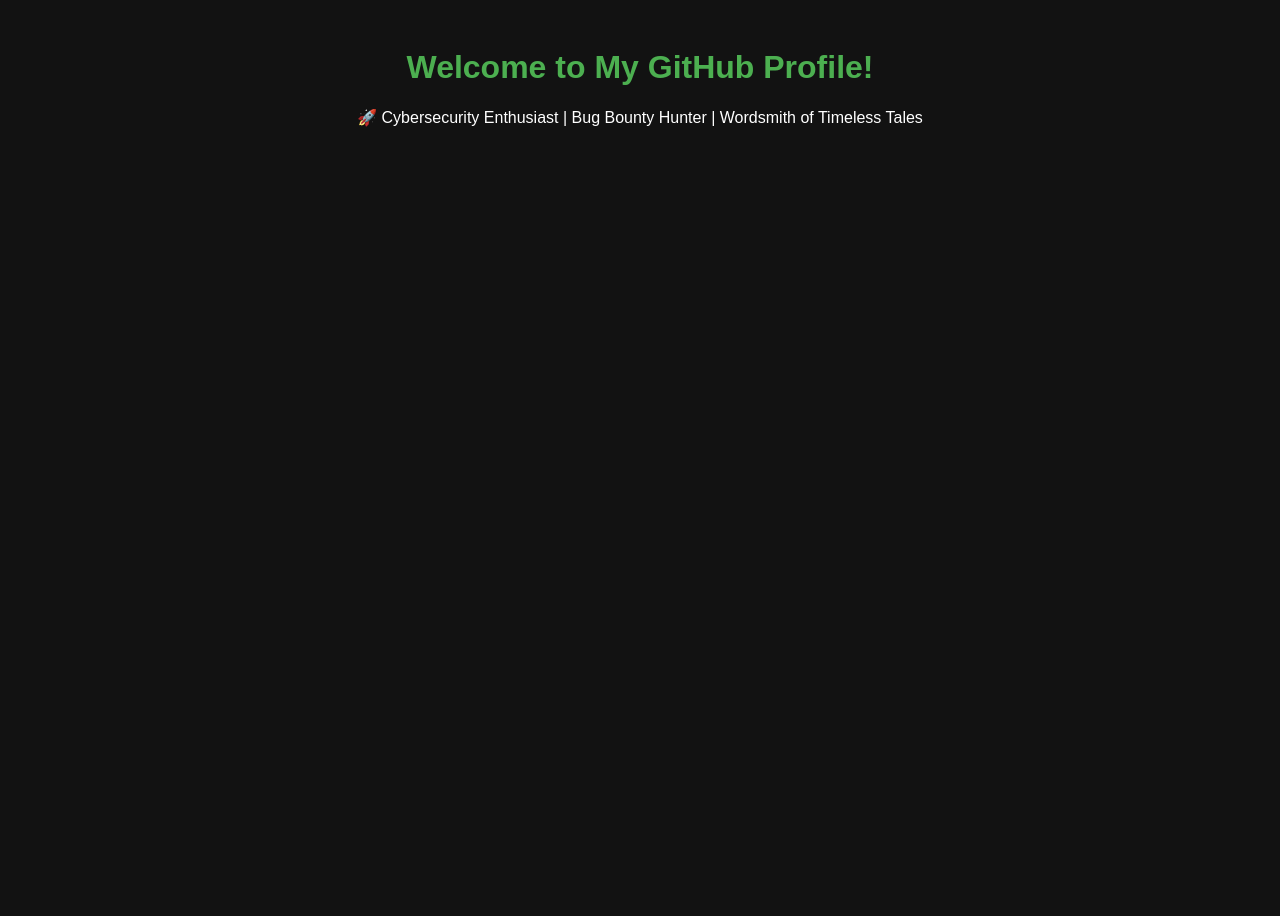
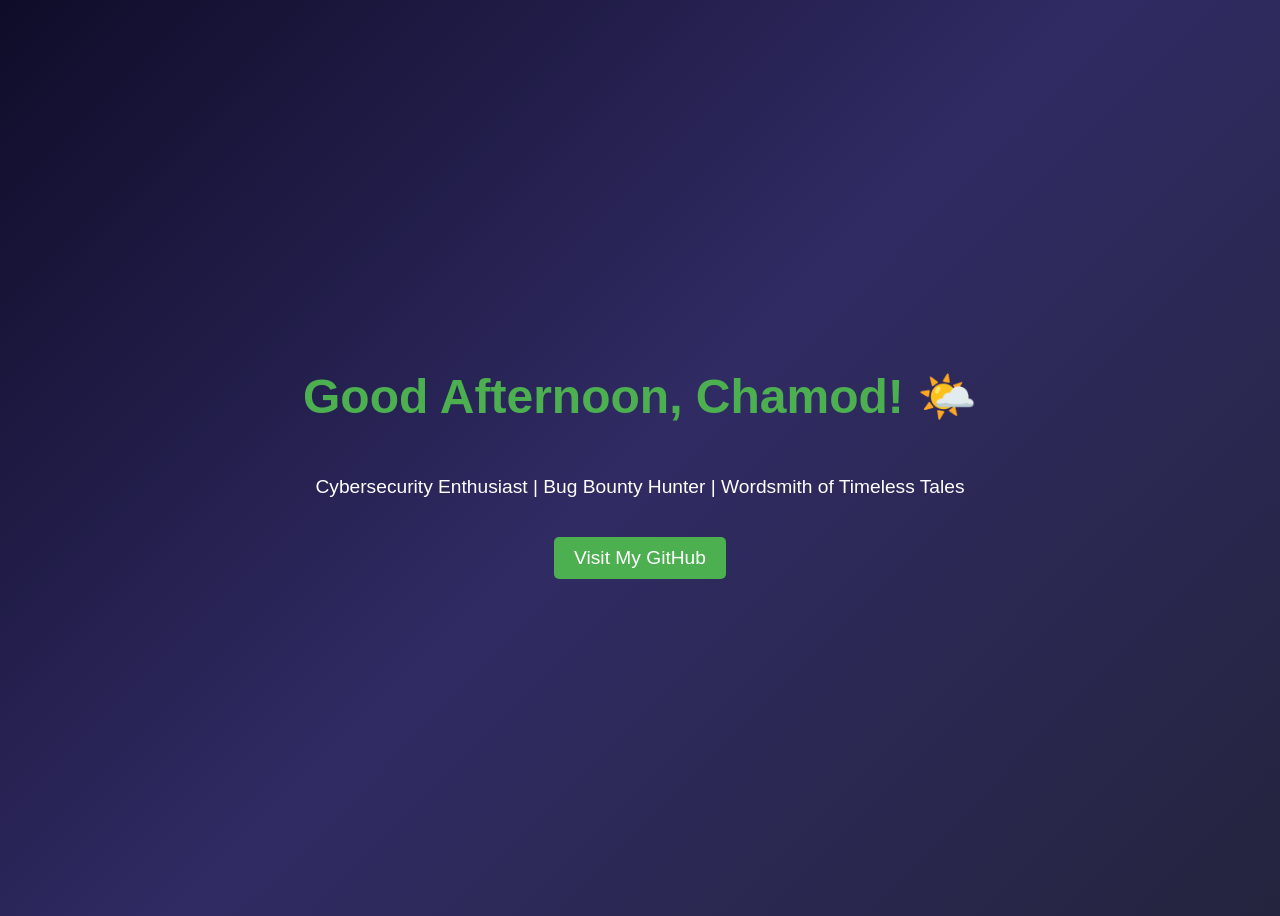
Before and after one commit to RomanVanHalen/RomanVanHalen, a plain HTML site: page index.html in a window 1280 px wide. Before the commit the page ends 800 px from the top, so only its background shows below. Drawn offline with Linux system fonts and the light colour scheme.

Commit message:
Added JavaScript file for dynamic greeting

```diff
--- a/index.html
+++ b/index.html
@@ -6,19 +6,65 @@
     <title>Chamod's GitHub Profile</title>
     <style>
         body {
-            font-family: Arial, sans-serif;
-            background-color: #121212;
+            font-family: 'Poppins', sans-serif;
+            background: linear-gradient(135deg, #0f0c29, #302b63, #24243e);
             color: white;
             text-align: center;
-            padding: 20px;
+            padding: 50px;
+            height: 100vh;
+            display: flex;
+            flex-direction: column;
+            justify-content: center;
+            align-items: center;
         }
         h1 {
+            font-size: 3rem;
             color: #4CAF50;
+            animation: fadeIn 2s ease-in-out;
+        }
+        p {
+            font-size: 1.2rem;
+            animation: fadeIn 3s ease-in-out;
+        }
+        @keyframes fadeIn {
+            from { opacity: 0; transform: translateY(-10px); }
+            to { opacity: 1; transform: translateY(0); }
+        }
+        .btn {
+            margin-top: 20px;
+            padding: 10px 20px;
+            background-color: #4CAF50;
+            border: none;
+            color: white;
+            font-size: 1.2rem;
+            cursor: pointer;
+            transition: 0.3s;
+            border-radius: 5px;
+        }
+        .btn:hover {
+            background-color: #45a049;
+            transform: scale(1.05);
         }
     </style>
 </head>
 <body>
-    <h1>Welcome to My GitHub Profile!</h1>
-    <p>🚀 Cybersecurity Enthusiast | Bug Bounty Hunter | Wordsmith of Timeless Tales</p>
+    <h1>Welcome to My GitHub Profile! 🚀</h1>
+    <p>Cybersecurity Enthusiast | Bug Bounty Hunter | Wordsmith of Timeless Tales</p>
+    <button class="btn" onclick="window.location.href='https://github.com/Chamod87'">Visit My GitHub</button>
+<script>
+    function greetUser() {
+        let hour = new Date().getHours();
+        let greeting;
+        if (hour < 12) {
+            greeting = "Good Morning, Chamod! ☀️";
+        } else if (hour < 18) {
+            greeting = "Good Afternoon, Chamod! 🌤️";
+        } else {
+            greeting = "Good Evening, Chamod! 🌙";
+        }
+        document.querySelector("h1").innerText = greeting;
+    }
+    window.onload = greetUser;
+</script>
 </body>
 </html>
```
